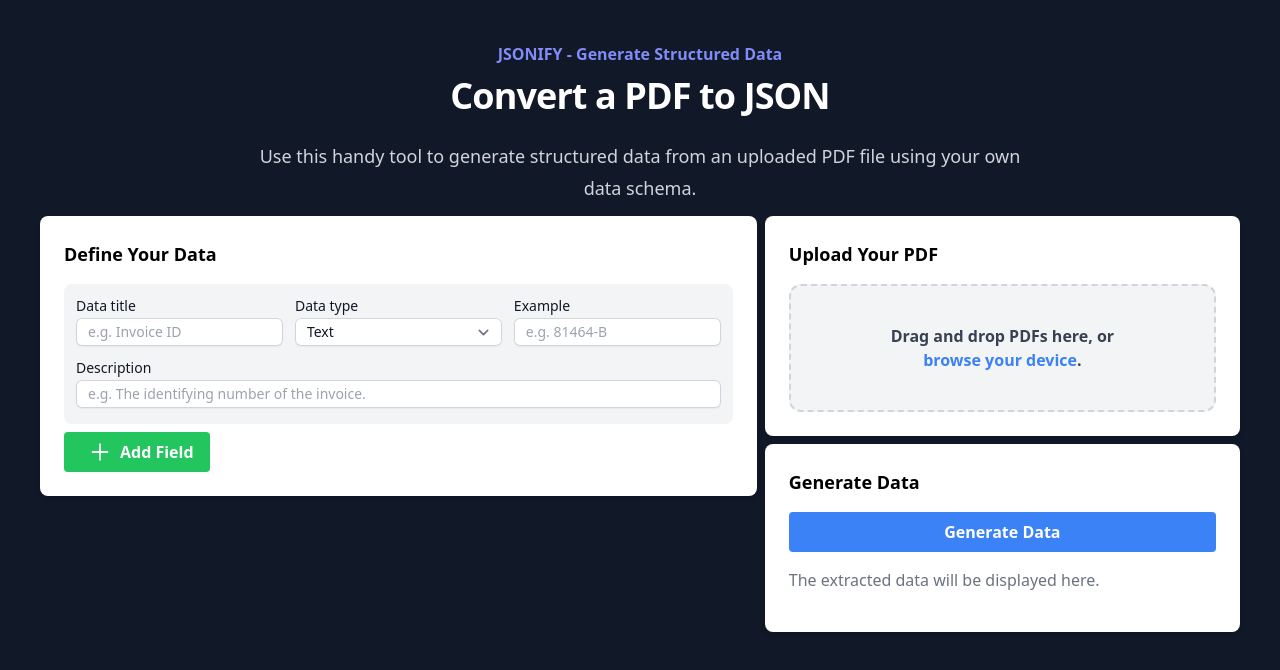
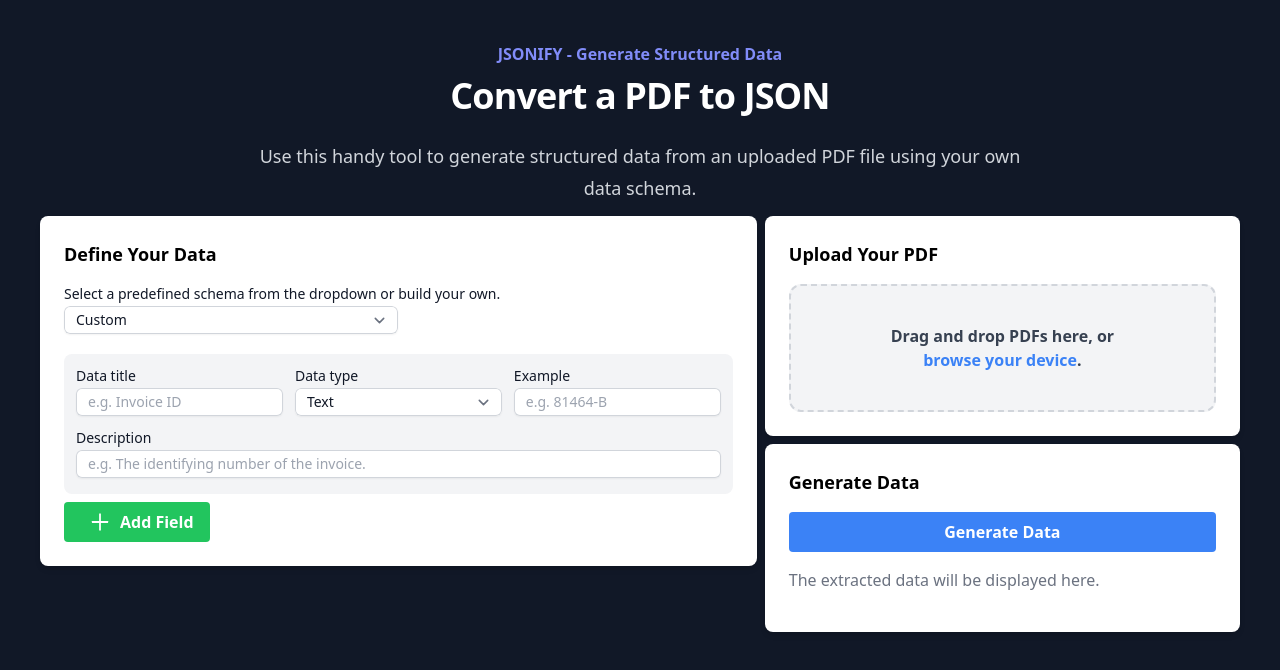
Before and after one commit to AustonianAI/pdf-to-json, a Next.js app: page / in a window 1280 px wide. Shown: the top 670 px of the page. Built offline with nearby package versions, Linux system fonts and the light colour scheme.

Commit message:
Added select dropdown for schema select

```diff
--- a/src/components/FileUpload.tsx
+++ b/src/components/FileUpload.tsx
@@ -5,6 +5,7 @@
 import clsx from 'clsx';
 import RawJsonDisplay from './RawJsonDisplay';
 import Spinner from './Spinner';
+import styles from './SchemaPropertyInput.module.css';
 
 import { AiOutlinePlus, AiOutlineClose } from 'react-icons/ai'; // Import the necessary icons
 
@@ -17,6 +18,8 @@
 export default function FileUploadForm() {
   const [files, setFiles] = useState<File[]>([]);
   const [isDropActive, setIsDropActive] = useState(false);
+
+  const [schemaExampleSelect, setExampleSelect] = useState('custom');
 
   const [isLoading, setIsLoading] = useState(false);
   const [errorMessage, setErrorMessage] = useState('');
@@ -120,6 +123,30 @@
     [schemaProperties],
   );
 
+  const handleSchemaExampleChange = (
+    event: React.ChangeEvent<HTMLSelectElement>,
+  ) => {
+    setExampleSelect(event.target.value);
+
+    switch (event.target.value) {
+      case 'invoiceExample':
+        setSchemaProperties([]);
+        break;
+      case 'menuExample':
+        setSchemaProperties([]);
+        break;
+      case 'menuExampleWithItems':
+        setSchemaProperties([]);
+        break;
+      case 'realEstateExample':
+        setSchemaProperties([]);
+        break;
+      default:
+        setSchemaProperties([]);
+        break;
+    }
+  };
+
   const handleSubmit = async (event: React.FormEvent<HTMLFormElement>) => {
     event.preventDefault();
     if (!files.length) return;
@@ -205,6 +232,30 @@
         <div className="w-full p-1 lg:w-3/5">
           <div className="p-6 bg-white rounded-lg shadow-md">
             <h2 className="mb-4 text-lg font-semibold">Define Your Data</h2>
+            <div>
+              <label
+                htmlFor="schemaOptions"
+                className={styles.formControlLabel}
+              >
+                Select a predefined schema from the dropdown or build your own.
+              </label>
+
+              <select
+                value={schemaExampleSelect}
+                onChange={handleSchemaExampleChange}
+                name="schemaOptions"
+                id="schemaOptions"
+                className={clsx(styles.formControl, 'mb-5 !w-1/2')}
+              >
+                <option value="custom">Custom</option>
+                <option value="invoiceExample">Invoice Example</option>
+                <option value="menuExample">Menu Example</option>
+                <option value="menuExampleWithItems">
+                  Menu Example &#40;with items&#41;
+                </option>
+                <option value="realEstateExample">Real Estate Example</option>
+              </select>
+            </div>
             <div className="text-left">
               {schemaProperties.map((property, index) => (
                 <div className="relative" key={index}>
```
